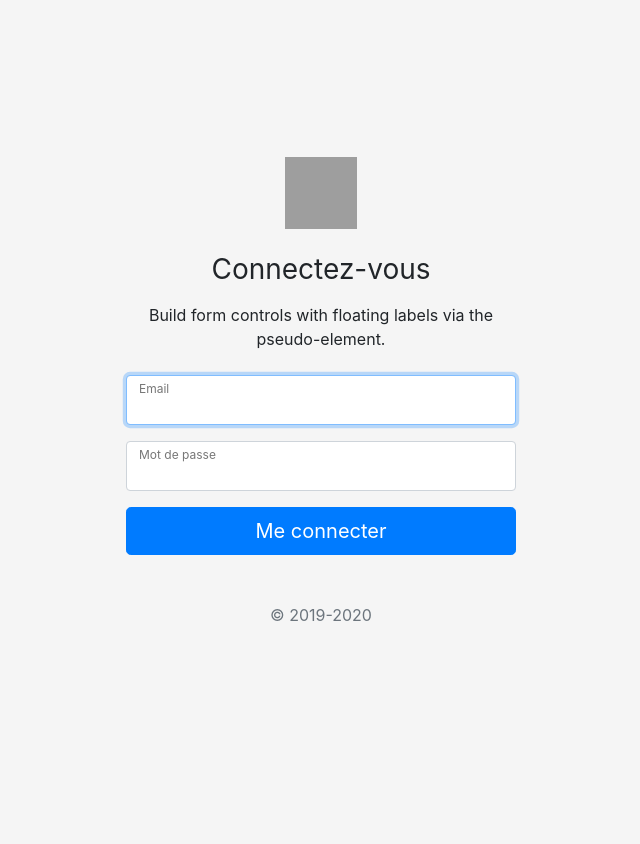
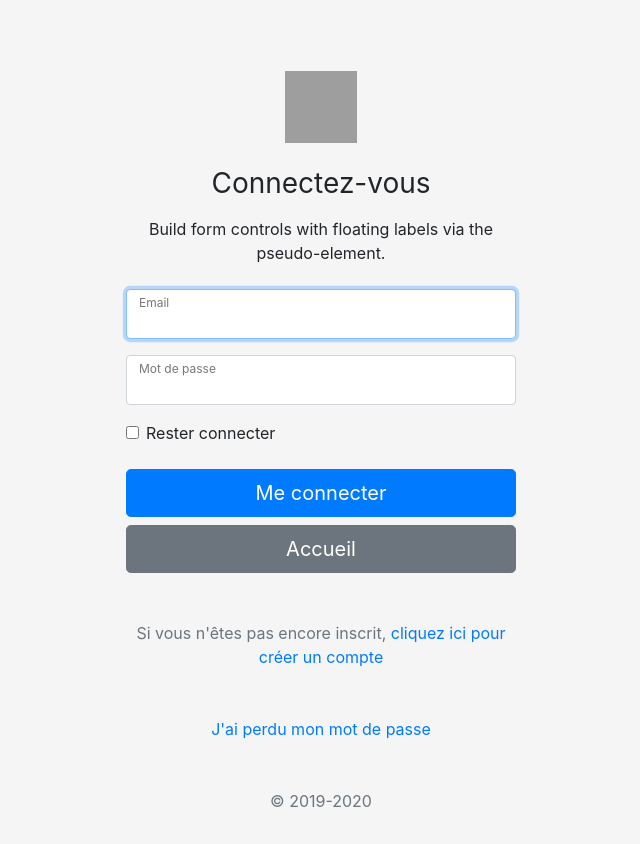
Before and after one commit to dia-ousmane19/marchebi, a Symfony app: template templates/security/login.html.twig in a window 1280 px wide. Shown: the whole page, without its empty margins (319-959 px from the left). Before the commit the page ends 621 px from the top, so only its background shows below. Run offline with Twig, Linux system fonts and the light colour scheme; the template is opened without the code that fills it, so the values that code supplies are empty; some libraries are stand-ins or nearby versions; grey boxes are pictures that could not be loaded.

Commit message:
front_complet

```diff
--- a/src/Form/AnnoncesType.php
+++ b/src/Form/AnnoncesType.php
@@ -13,7 +13,6 @@ class AnnoncesType extends AbstractType
     public function buildForm(FormBuilderInterface $builder, array $options)
     {
         $builder
-
             ->add('titre')
             ->add('prix')
             ->add('description')
--- a/templates/partials/header.html.twig
+++ b/templates/partials/header.html.twig
@@ -5,7 +5,6 @@
     {% if InfoUser is empty %}
     <a class="btn btn-outline-primary" href="{{ path('app_login') }}">Connexion</a>
   </nav>
-  <a class="btn btn-outline-primary" href="{{ path('app_register') }}">Inscription</a>
     {% else %}
     <button type="button" name="button" class="btn btn-sm btn-outline-primary">{{ InfoUser.nomComplet}}</button>
     <a class="btn btn-sm btn-outline-secondary" href="{{ path('user_account') }}">Mon compte</a>
--- a/templates/security/login.html.twig
+++ b/templates/security/login.html.twig
@@ -4,7 +4,7 @@
 
 
 {% block body %}
-<form method="post" class="form-signin">
+<form method="post" style="margin-top:100px" class="form-signin">
   {% if error %}
   <div class="alert alert-danger">{{ error.messageKey|trans(error.messageData, 'security') }}</div>
   {% endif %}
@@ -34,15 +34,19 @@
   {#
   Uncomment this section and add a remember_me option below your firewall to activate remember me functionality.
   See https://symfony.com/doc/current/security/remember_me.html
-
-  <div class="checkbox mb-3">
+  #}
+  <div class="form-check mb-3">
   <label>
-  <input type="checkbox" name="_remember_me"> Remember me
+  <input type="checkbox" class="form-check-input" name="_remember_me"> Rester connecter
   </label>
   </div>
-  #}
+
 
   <button class="btn btn-lg btn-primary btn-block" type="submit">Me connecter</button>
+  <a class="btn btn-lg btn-secondary btn-block" href="{{ path('home')}}">Accueil</a>
+
+  <p class="mt-5 mb-3 text-muted text-center">Si vous n'êtes pas encore inscrit, <a href="{{path('app_register')}}">cliquez ici pour créer un compte</a> </p>
+  <p class="mt-5 mb-3 text-muted text-center"><a href="#">J'ai perdu mon mot de passe</a> </p>
   <p class="mt-5 mb-3 text-muted text-center">&copy; 2019-2020</p>
 </form>
 
```
Also changed, not shown: public/uploads/images/images_annonces/435b2ee45c127e6c544c57f3221bdf8f.jpeg (added).
